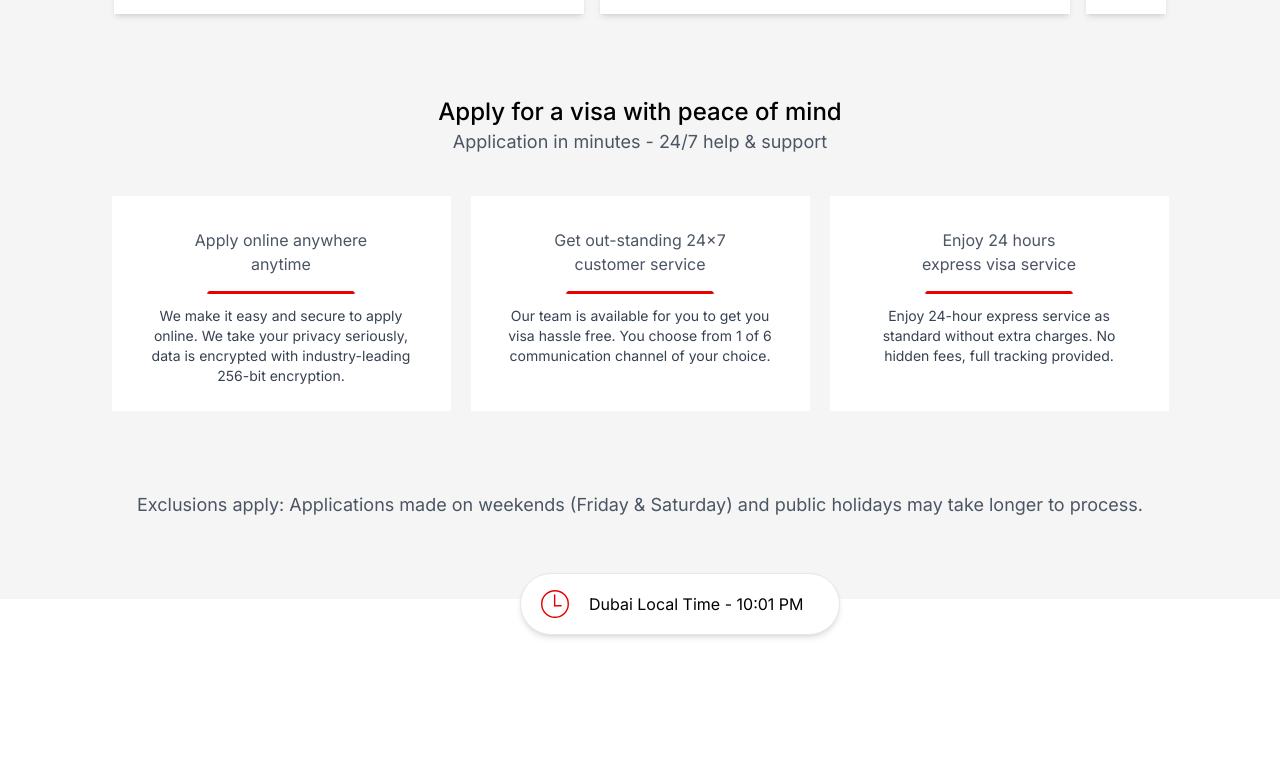
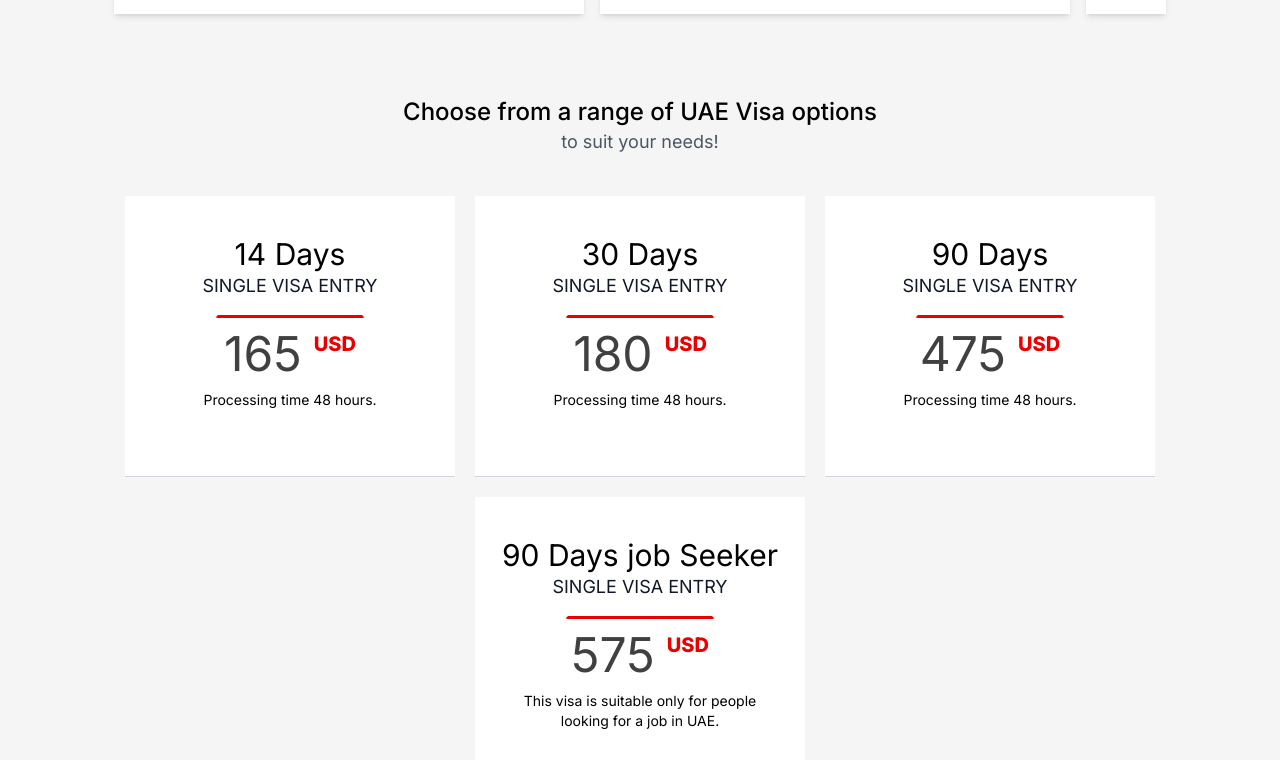
Before and after one commit to tahaamin2013/Emirates-Visa, a Next.js app: page / in a window 1280 px wide. Shown: the part 646-1406 px from the top of the page. Built offline with nearby package versions, Linux system fonts and the light colour scheme; no server answers.

Commit message:
Home pricing is completed

```diff
--- a/src/app/page.tsx
+++ b/src/app/page.tsx
@@ -1,4 +1,7 @@
+import HomePrice from "@/components/Home-Price/HomePrice";
 import ServicesSection from "@/components/Serice-Section/ServicesSection";
+import SingleVisa from "@/components/Single-Visa-price/SingleVisaPrice";
+import SingleVisaPrice from "@/components/Single-Visa-price/page";
 import HeroSection from "@/components/heroSection/HeroSection";
 
 
@@ -7,7 +10,9 @@ export default function Home() {
   return (
     <>
       <HeroSection />
+      <HomePrice />
       <ServicesSection />
+
       </>
   )
 }
--- /dev/null
+++ b/src/components/Home-Price/HomePrice.tsx
@@ -0,0 +1,20 @@
+import React from "react";
+import SingleVisaPrice from "../Single-Visa-price/page";
+
+const HomePrice = () => {
+  return (
+    <div>
+      <div className="flex flex-col justify-center items-center">
+        <h1 className="text-lg lg:text-2xl font-normal lg:font-medium">
+        Choose from a range of UAE Visa options
+        </h1>
+        <p className="text-sm lg:text-lg text-gray-600">
+        to suit your needs!
+        </p>
+      </div>
+      <SingleVisaPrice />
+    </div>
+  );
+};
+
+export default HomePrice;
--- a/src/components/Serice-Section/Service.tsx
+++ b/src/components/Serice-Section/Service.tsx
@@ -1,4 +1,5 @@
 import React from "react";
+import SingleVisaPrice from "../Single-Visa-price/page";
 
 const Service = ({
   title,
@@ -13,6 +14,7 @@ const Service = ({
     <div
       className={`bg-white w-[339px] h-[215px] lg:h-[215px] text-center align-middle flex flex-col items-center p-[35.2px] pt-[32px] pb-[43px] ${className}`}
     >
+
       <p className="text-md text-gray-600 w-44">{title}</p>
       <hr className=" border-b-[#e90000] border-[3.4px] border-transparent w-[150px] mt-3 rounded-full mb-3" />
       <p className="text-gray-700 text-sm">{description}</p>
--- a/src/components/Serice-Section/ServicesSection.tsx
+++ b/src/components/Serice-Section/ServicesSection.tsx
@@ -4,7 +4,7 @@ import Service from "./Service";
 const ServicesSection = () => {
   return (
     <>
-      <div className="flex flex-col justify-center items-center">
+      <div className="flex flex-col justify-center items-center mt-14">
         <div className="flex flex-col justify-center items-center">
           <h1 className="text-lg lg:text-2xl font-normal lg:font-medium">
             Apply for a visa with peace of mind
--- a/src/components/Single-Visa-price/SingleVisaPrice.tsx
+++ b/src/components/Single-Visa-price/SingleVisaPrice.tsx
@@ -7,14 +7,24 @@ const SingleVisa = ({
   description,
   BestPrice,
 }: {
-    Days: string;
+  Days: string;
     Single: string;
     Price: string;
     description: string;
     BestPrice: boolean;
 }) => {
   return (
-    <div>SingleVisaPrice</div>
+    <div
+    className={`bg-white pt-10 pb-60 transition-all duration-500 ease-out hover:relative hover:shadow-lg hover:bottom-1  w-[330px] h-[275px] border-b border-gray-300 text-center align-middle flex flex-col items-center `}
+  >
+    <p className="text-3xl">{Days}</p>
+    <p className="text-gray-900 text-lg uppercase">{Single}</p>
+    <hr className=" border-b-[#e90000] border-[3.4px] border-transparent w-[150px] mt-3 rounded-full mb-3" />
+    <div className='flex'><h1 className='text-black/75 text-5xl'>{Price}</h1>
+    <p className='font-extrabold text-[#e90000] text-xl ml-3'>USD</p>
+    </div>
+    <p className='text-sm mt-3 w-64'>{description}</p>
+  </div>
   )
 }
 
--- a/src/components/Single-Visa-price/page.tsx
+++ b/src/components/Single-Visa-price/page.tsx
@@ -4,7 +4,7 @@ import SingleVisa from './SingleVisaPrice'
 const SingleVisaPrice = () => {
   return (
     <>
-    <div>
+    <div className='flex gap-5 p-10 flex-wrap justify-center'>
         <SingleVisa Days='14 Days' Single='Single Visa Entry' Price='165' BestPrice={false} description='Processing time 48 hours.'  />
         <SingleVisa Days='30 Days' Single='Single Visa Entry' Price='180' BestPrice={true} description='Processing time 48 hours.'  />
         <SingleVisa Days='90 Days' Single='Single Visa Entry' Price='475' BestPrice={false} description='Processing time 48 hours.'  />
--- a/src/components/visa-type-section/VisaType.tsx
+++ b/src/components/visa-type-section/VisaType.tsx
@@ -1,11 +1,11 @@
 import React, { useState } from "react";
-import ServicesSection from "../Serice-Section/ServicesSection";
+import SingleVisaPrice from "../Single-Visa-price/page";
 
 const VisaType = () => {
   const [selectedOption, setSelectedOption] = useState("singleEntry");
   const [isChecked, setIsChecked] = useState(false);
 
-  const handleOptionChange = (e: any) => {
+  const handleOptionChange = (e) => {
     setSelectedOption(e.target.id);
   };
 
@@ -70,6 +70,11 @@ const VisaType = () => {
         </div>
       </div>
 
+      {/* Conditional rendering for SingleVisaPrice */}
+      {selectedOption === "singleEntry" && (
+        <SingleVisaPrice />
+      )}
+
     </div>
   );
 };
```
